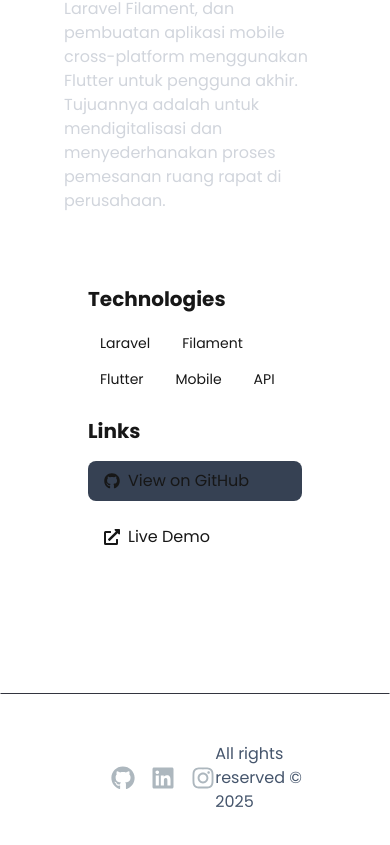
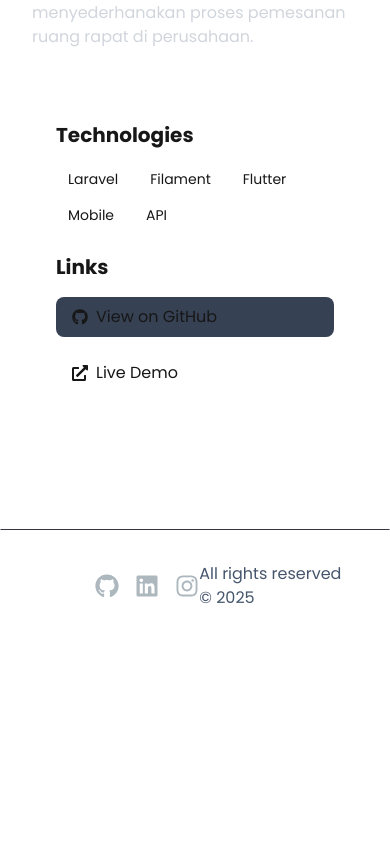
Before and after one commit to selyraa/portfolio-sely, a Next.js app: page /projects/1 in a window 390 px wide. Shown: the part 1019-1864 px from the top of the page. After the commit the page ends 1662 px from the top, so only its background shows below. Built offline with nearby package versions, Linux system fonts and the light colour scheme.

Commit message:
chore: refactor layout and components for improved structure and consistency; update project metadata and enhance responsiveness

```diff
--- a/src/app/layout.tsx
+++ b/src/app/layout.tsx
@@ -1,8 +1,8 @@
 import type { Metadata } from "next";
 import { Poppins } from "next/font/google";
 import "./globals.css";
-import Navbar from "../components/Navbar";
-import Footer from "../components/Footer";
+import Navbar from "@/components/Navbar";
+import Footer from "@/components/Footer";
 
 const poppins = Poppins({
   subsets: ["latin"],
@@ -11,7 +11,7 @@ const poppins = Poppins({
 
 export const metadata: Metadata = {
   title: "Sely Ruli Amanda | Web Developer Portfolio",
-  description: "Portfolio Sely Ruli Amanda, seorang mahasiswa Teknik Informatika yang bersemangat dalam pengembangan web.",
+  description: "Portfolio of Sely Ruli Amanda, a passionate Informatics Engineering student specializing in web development.",
 };
 
 export default function RootLayout({
@@ -21,9 +21,9 @@ export default function RootLayout({
 }>) {
   return (
     <html lang="en">
-      <body className={`${poppins.className} bg-secondary text-white`} suppressHydrationWarning={true}>
+      <body className={`${poppins.className} bg-secondary text-white`}>
         <Navbar />
-        <main className="container mx-auto px-12 py-4">{children}</main>
+        <main className="max-w-7xl mx-auto px-4 sm:px-6 lg:px-8 py-4">{children}</main>
         <Footer />
       </body>
     </html>
--- a/src/app/projects/[id]/page.tsx
+++ b/src/app/projects/[id]/page.tsx
@@ -1,5 +1,3 @@
-// src/app/projects/[id]/page.tsx
-
 import { projectsData } from '@/data/projectsData';
 import Image from 'next/image';
 import Link from 'next/link';
@@ -7,12 +5,10 @@ import { notFound } from 'next/navigation';
 import { FaGithub, FaExternalLinkAlt, FaArrowLeft } from 'react-icons/fa';
 import type { Metadata } from 'next';
 
-// Fungsi untuk mendapatkan data proyek berdasarkan ID
 const getProject = (id: number) => {
   return projectsData.find((project) => project.id === id);
 };
 
-// Fungsi untuk generate metadata dinamis (judul tab browser)
 export async function generateMetadata({ params }: { params: { id: string } }): Promise<Metadata> {
   const project = getProject(parseInt(params.id, 10));
   if (!project) {
@@ -27,31 +23,26 @@ export async function generateMetadata({ params }: { params: { id: string } }):
 export default function ProjectDetailPage({ params }: { params: { id: string } }) {
   const project = getProject(parseInt(params.id, 10));
 
-  // Jika proyek tidak ditemukan, tampilkan halaman 404
   if (!project) {
     notFound();
   }
 
   return (
     <div className="min-h-screen py-24">
-      <div className="container mx-auto px-4">
-        {/* Tombol Kembali */}
+      <div className="max-w-7xl mx-auto px-4 sm:px-6 lg:px-8">
         <Link href="/#portfolio" className="inline-flex items-center gap-2 text-primary hover:text-cyan-300 transition-colors mb-8">
           <FaArrowLeft />
           <span>Back to Portfolio</span>
         </Link>
 
-        {/* Judul Proyek */}
         <h1 className="text-4xl md:text-6xl font-extrabold mb-4">{project.title}</h1>
         <p className="text-lg text-gray-400 mb-8">{project.description}</p>
 
-        {/* Gambar Utama Proyek */}
         <div className="relative w-full h-64 md:h-96 rounded-xl overflow-hidden mb-12 shadow-2xl shadow-primary/20">
           <Image src={project.image} alt={project.title} fill className="object-cover" />
         </div>
 
         <div className="grid md:grid-cols-3 gap-12">
-          {/* Kolom Kiri: Deskripsi Detail */}
           <div className="md:col-span-2">
             <h2 className="text-2xl font-bold mb-4">About This Project</h2>
             <div className="prose prose-invert text-gray-300 max-w-none">
@@ -59,7 +50,6 @@ export default function ProjectDetailPage({ params }: { params: { id: string } }
             </div>
           </div>
 
-          {/* Kolom Kanan: Info & Link */}
           <div className="md:col-span-1">
             <div className="bg-accent p-6 rounded-xl">
               <h3 className="text-xl font-bold mb-4">Technologies</h3>
--- a/src/components/AboutSection.tsx
+++ b/src/components/AboutSection.tsx
@@ -1,10 +1,8 @@
 'use client';
 import { motion } from 'framer-motion';
-import { FaLaptopCode, FaProjectDiagram, FaSearch, FaBug } from 'react-icons/fa';
-import { SiMysql, SiNextdotjs, SiTailwindcss, SiTypescript, SiLaravel, SiFlutter, SiPhp, SiFigma, SiJira, SiGit, SiPostgresql } from 'react-icons/si';
-import Image from 'next/image';
+import { FaBug, FaLaptopCode, FaProjectDiagram, FaSearch } from 'react-icons/fa';
+import { SiFigma, SiFlutter, SiGit, SiJira, SiLaravel, SiMysql, SiNextdotjs, SiPhp, SiPostgresql, SiTailwindcss, SiTypescript } from 'react-icons/si';
 
-// Combined skills array with a category property for labeling
 const allSkills = [
   // Categories: 'Frontend', 'Backend', 'Tools'
   { category: 'Frontend', icon: <SiNextdotjs />, name: 'Next.js' },
@@ -24,16 +22,11 @@ const allSkills = [
 ];
 
 const AboutSection = () => {
-  let lastCategory = ''; // Variable to track the last category for labeling
+  let lastCategory = '';
 
   return (
     <section id="about" className="py-20">
-      {/* ================================================ */}
-      {/* NEW TWO-COLUMN LAYOUT: TECH STACK + ABOUT ME     */}
-      {/* ================================================ */}
       <div className="grid md:grid-cols-2 gap-12 items-start xl:gap-16">
-
-        {/* LEFT COLUMN: TECHNICAL TOOLKIT */}
         <motion.div
           initial={{ opacity: 0, x: -50 }}
           whileInView={{ opacity: 1, x: 0 }}
@@ -47,7 +40,6 @@ const AboutSection = () => {
               lastCategory = skill.category;
               return (
                 <div key={index} className="relative flex flex-col items-center justify-center p-3 bg-accent rounded-lg h-28 hover:bg-primary/20 transition-all duration-300 group">
-                  {/* Category Label */}
                   {showCategory && (
                     <span className="absolute -top-3 left-1/2 -translate-x-1/2 bg-secondary text-primary px-3 py-1 text-xs font-semibold rounded-full border border-primary/30 z-10">
                       {skill.category}
@@ -61,7 +53,6 @@ const AboutSection = () => {
           </div>
         </motion.div>
 
-        {/* RIGHT COLUMN: ABOUT ME BIO */}
         <motion.div
           initial={{ opacity: 0, x: 50 }}
           whileInView={{ opacity: 1, x: 0 }}
@@ -78,7 +69,6 @@ const AboutSection = () => {
         </motion.div>
       </div>
 
-      {/* CORE COMPETENCIES SECTION (Remains below for additional context) */}
       <div className="mt-20">
         <h3 className="text-center text-3xl font-bold text-white mb-8">My Core Competencies</h3>
         <div className="grid md:grid-cols-3 gap-8">
--- a/src/components/Footer.tsx
+++ b/src/components/Footer.tsx
@@ -3,7 +3,7 @@ import { FaGithub, FaLinkedin, FaInstagram } from 'react-icons/fa';
 const Footer = () => {
     return (
         <footer className="footer border z-10 border-t-[#33353F] border-l-transparent border-r-transparent text-white">
-            <div className="container p-12 flex justify-between items-center">
+            <div className="max-w-7xl mx-auto p-8 sm:p-12 flex justify-between items-center">
                 <span>selyraa<span className="text-primary">.</span></span>
                 <div className="socials flex gap-4">
                     <a href="https://github.com/selyraa" target="_blank" className="text-[#ADB7BE] hover:text-white"><FaGithub size={24} /></a>
--- a/src/components/Navbar.tsx
+++ b/src/components/Navbar.tsx
@@ -3,10 +3,10 @@ import Link from 'next/link';
 import React, { useState, useEffect } from 'react';
 
 const navLinks = [
-  { title: 'About', path: '#about' },
-  { title: 'Experience', path: '#experience' },
-  { title: 'Portfolio', path: '#portfolio' },
-  { title: 'Contact', path: '#contact' },
+  { title: 'About', path: '/#about' },
+  { title: 'Experience', path: '/#experience' },
+  { title: 'Portfolio', path: '/#portfolio' },
+  { title: 'Contact', path: '/#contact' },
 ];
 
 const Navbar = () => {
@@ -23,7 +23,7 @@ const Navbar = () => {
 
   return (
     <nav className={`fixed top-0 left-0 right-0 z-10 transition-all duration-300 ${scrolled ? 'bg-secondary bg-opacity-90 backdrop-blur-sm' : 'bg-transparent'}`}>
-      <div className="container mx-auto flex flex-wrap items-center justify-between px-4 py-2">
+      <div className="max-w-7xl mx-auto flex flex-wrap items-center justify-between px-4 sm:px-6 lg:px-8 py-2">
         <Link href="/" className="text-2xl md:text-3xl text-white font-semibold">
           selyraa<span className="text-primary">.</span>
         </Link>
```
